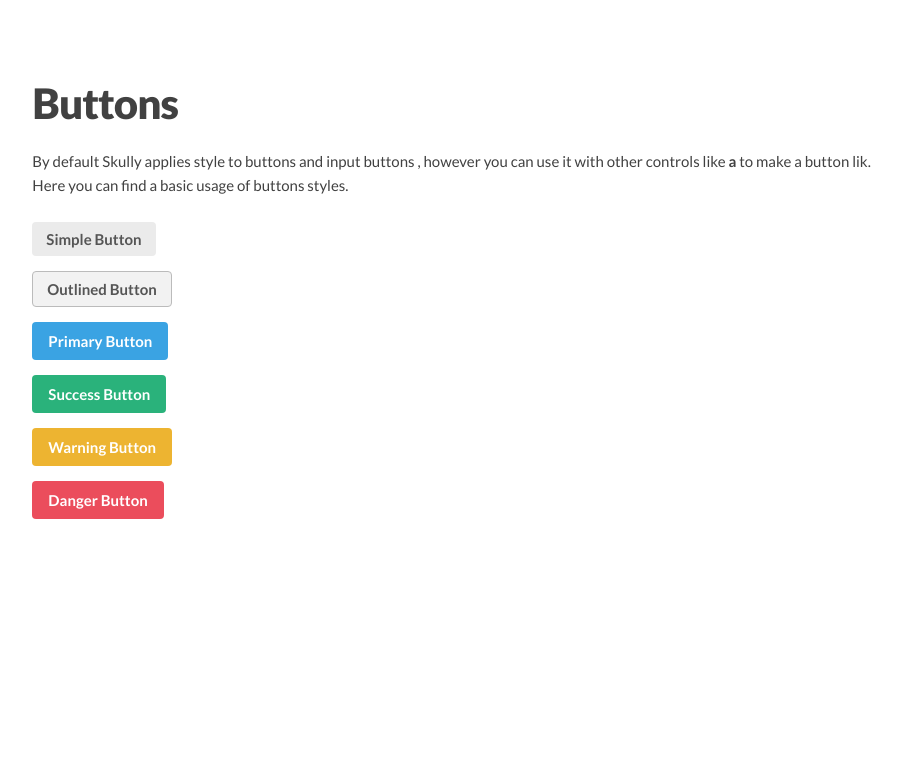
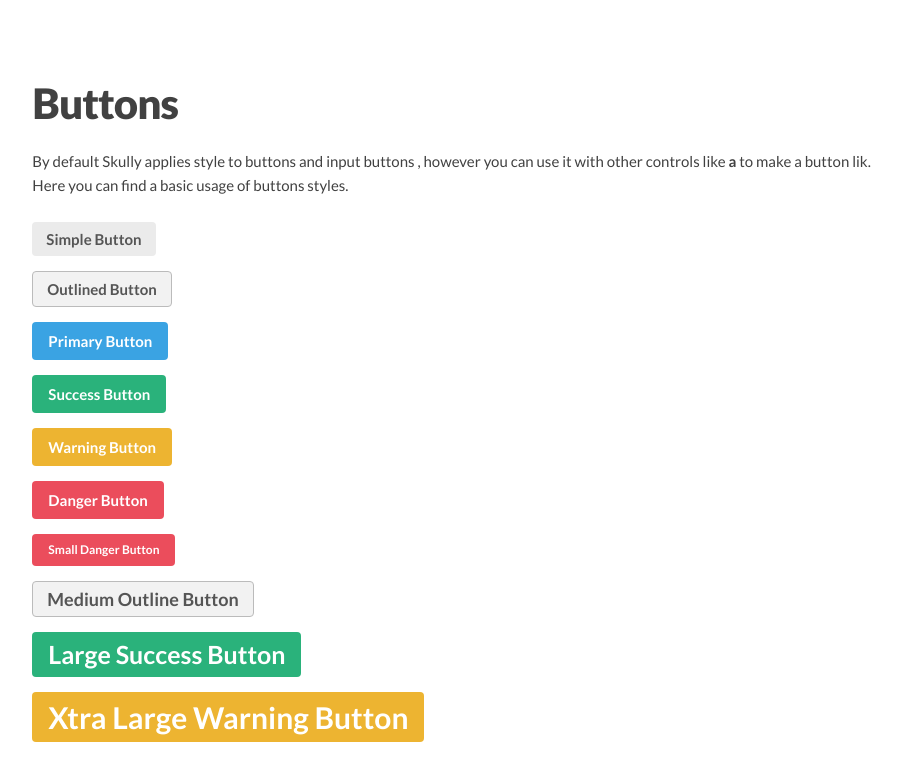
Before and after one commit to caco0516/skully, a plain HTML site: page index.html in a window 1280 px wide. Shown: the part 1711-2492 px from the top of the page, without its empty margins (303-1205 px from the left). Before the commit the page ends 2325 px from the top, so only its background shows below. Drawn offline with Linux system fonts and the light colour scheme.

Commit message:
Adds different button sizes

```diff
--- a/index.html
+++ b/index.html
@@ -126,6 +126,10 @@
                     <input class="btn-success" type="button" value="success button"><br>
                     <input class="btn-warning" type="button" value="warning button"><br>
                     <input class="btn-danger" type="button" value="danger button"><br>
+                    <input class="btn-small btn-danger" type="button" value="small danger button"><br>
+                    <input class="btn-medium btn-outline" type="button" value="medium outline button"><br>
+                    <input class="btn-large btn-success" type="button" value="large success button"><br>
+                    <input class="btn-xtra-large btn-warning" type="button" value="xtra large warning button"><br>
                 </div>
             </div>
         </div>
```
